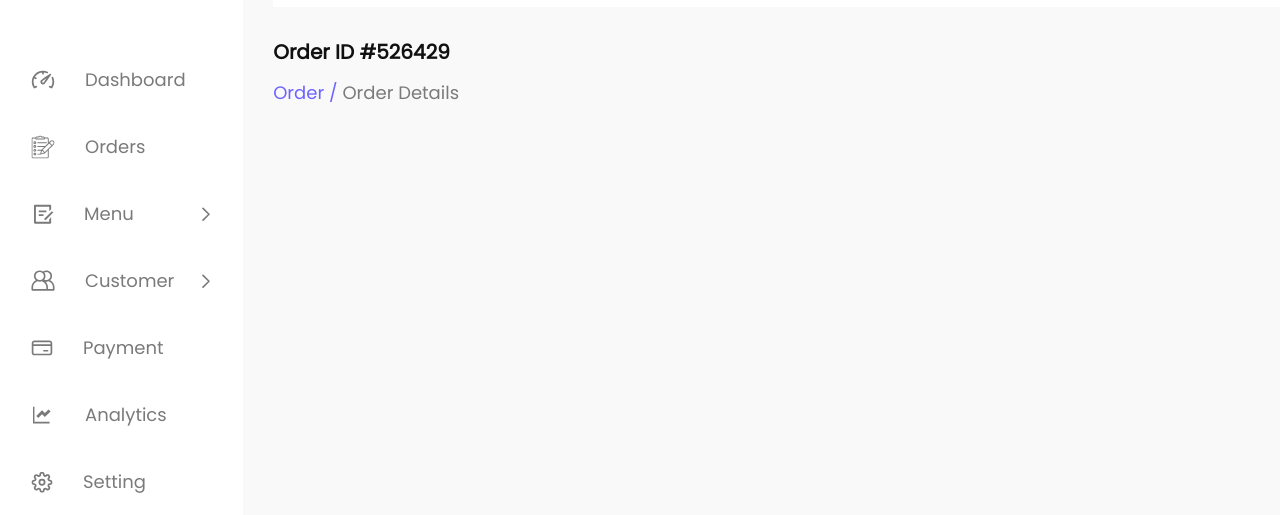
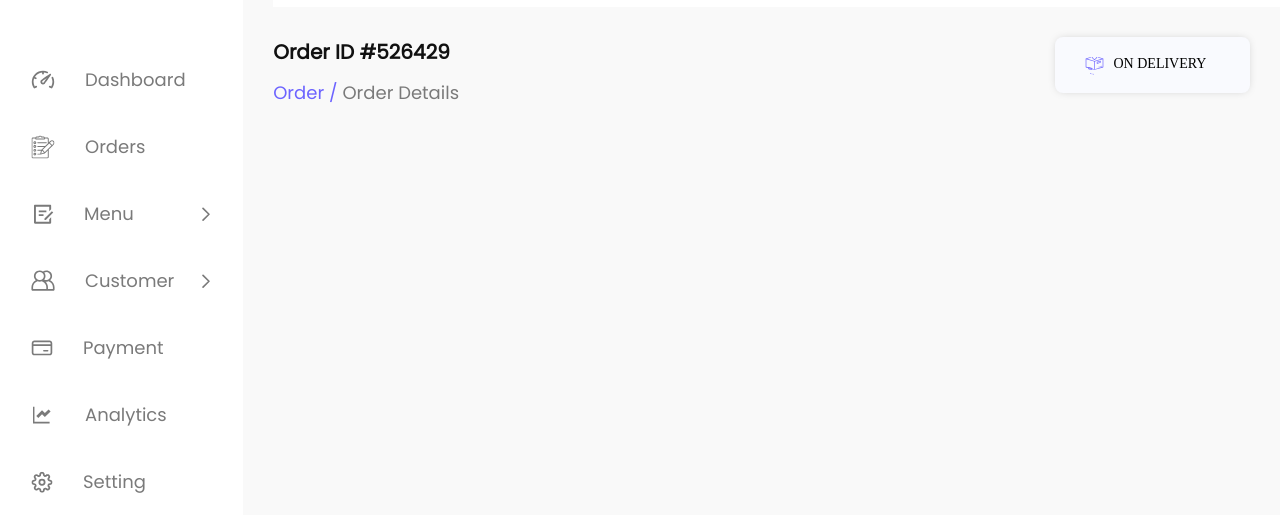
Before and after one commit to valentinProtasevich/Foodies, a website: page index.html in a window 1280 px wide. Shown: the part 83-598 px from the top of the page. Drawn offline with Linux system fonts and the light colour scheme; a web font is replaced by a local one.

Commit message:
Created the status

```diff
--- a/css/style.css
+++ b/css/style.css
@@ -438,3 +438,40 @@ body {
 
   color: #7A7A7A;
 }
+
+/* ?status */
+
+.status {
+  margin-top: 30px;
+  margin-right: 30px;
+
+  display: grid;
+  grid-template-columns: 30% 70%;
+  align-content: center;
+
+  justify-self: end;
+
+  width: 195px;
+  height: 56px;
+
+  background: #F9FAFE;
+  box-shadow: 0px 0px 10px -3px rgba(0, 0, 0, 0.25);
+  border-radius: 8px;
+}
+
+.status img {
+  padding-top: 2px;
+  padding-left: 30px;
+}
+
+.status p {
+  margin: 0;
+
+  font-family: 'Montserrat';
+  font-style: normal;
+  font-weight: 400;
+  font-size: 14px;
+  line-height: 17px;
+  text-transform: uppercase;
+  color: #000000;
+}
--- a/index.html
+++ b/index.html
@@ -89,7 +89,8 @@
     <a href="#" class="orderDetails">Order Details</a>
   </div>
   <div class="status">
-
+    <img src="img/status/package.svg" alt="Package" width="18.56px">
+    <p>On delivery</p>
   </div>
   <div class="customer">
 
```
Also changed, not shown: img/status/package.svg (added).
